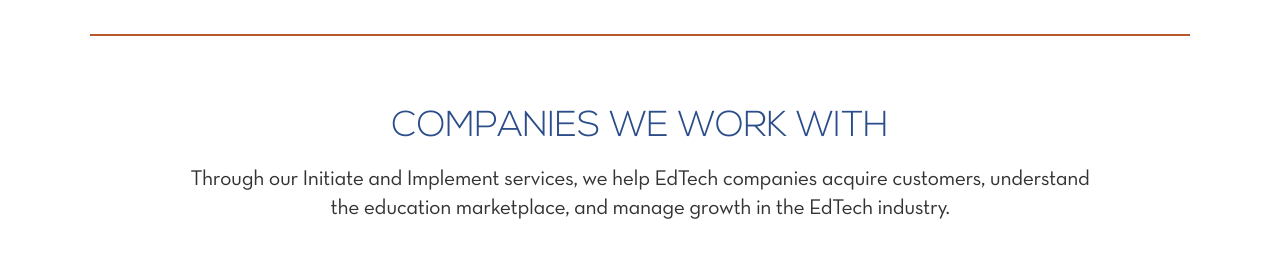
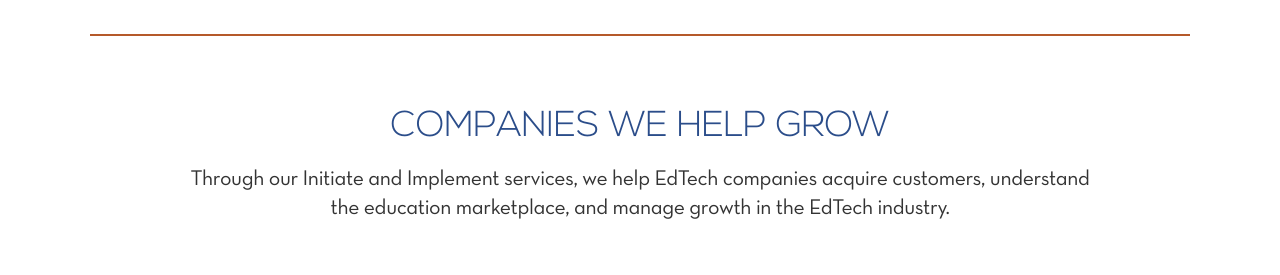
Before and after one commit to thejunto/edtech-action, a Jekyll site: the page built from index.html, in a window 1280 px wide and 900 px high, scrolled down 1414 px. Shown: the part 151-426 px from the top of the window. Built offline with Jekyll 4.4.1, drawn with Linux system fonts in a browser that asks for light colours; nearby versions of some CDN libraries.

Commit message:
Update index.html

```diff
--- a/index.html
+++ b/index.html
@@ -92,7 +92,7 @@ layout: default
 
 <section id="implement-companies">
   <div class="container companies centered">
-    <h2>Companies We Work With</h2>
+    <h2>Companies We Help Grow</h2>
     <div class="col-lg-12">
       <p>Through our Initiate and Implement services, we help EdTech companies acquire customers, understand the education marketplace, and manage growth in the EdTech industry.</p>
     </div> <!-- /col -->
```
